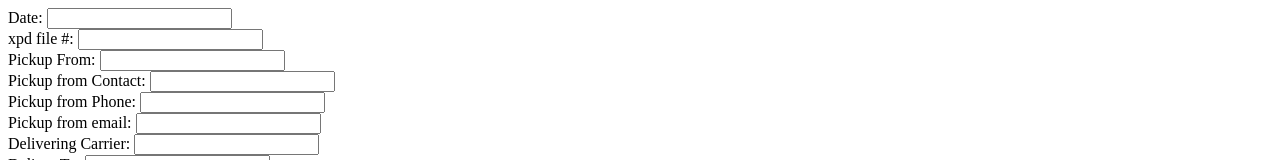
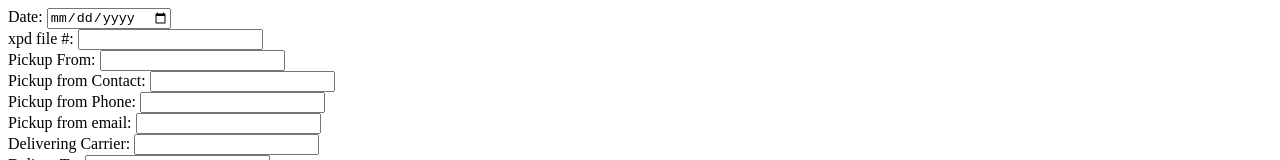
Before and after one commit to LJaaaay/DeliveryOrder-Export, a plain HTML site: page index.html in a window 1280 px wide. Shown: the top 160 px of the page. Drawn offline with Linux system fonts and the light colour scheme.

Commit message:
Update index.html

```diff
--- a/index.html
+++ b/index.html
@@ -45,7 +45,7 @@
 </head>
 <body>
     <form id="pdfForm">
-        Date: <input type="number" name="date" id="date" maxlength="10"><br>
+        Date: <input type="date" name="date" id="date" maxlength="10"><br>
         xpd file #: <input type="text" name="file_number" id="file_number" maxlength="10"><br>
         Pickup From: <input type="text" name="PUF" id="PUF" maxlength="50"><br>
         Pickup from Contact: <input type="text" name="pickup_contact" id="pickup_contact" maxlength="20"><br>
```
